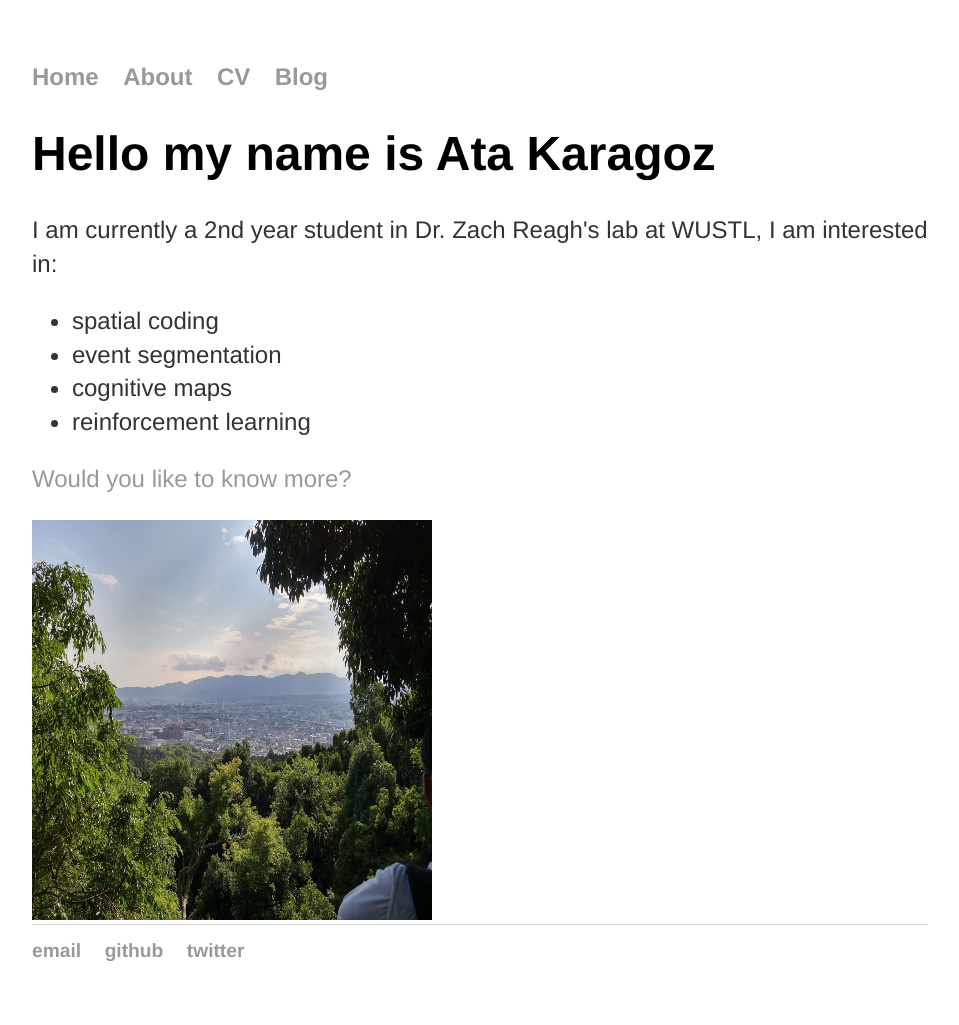
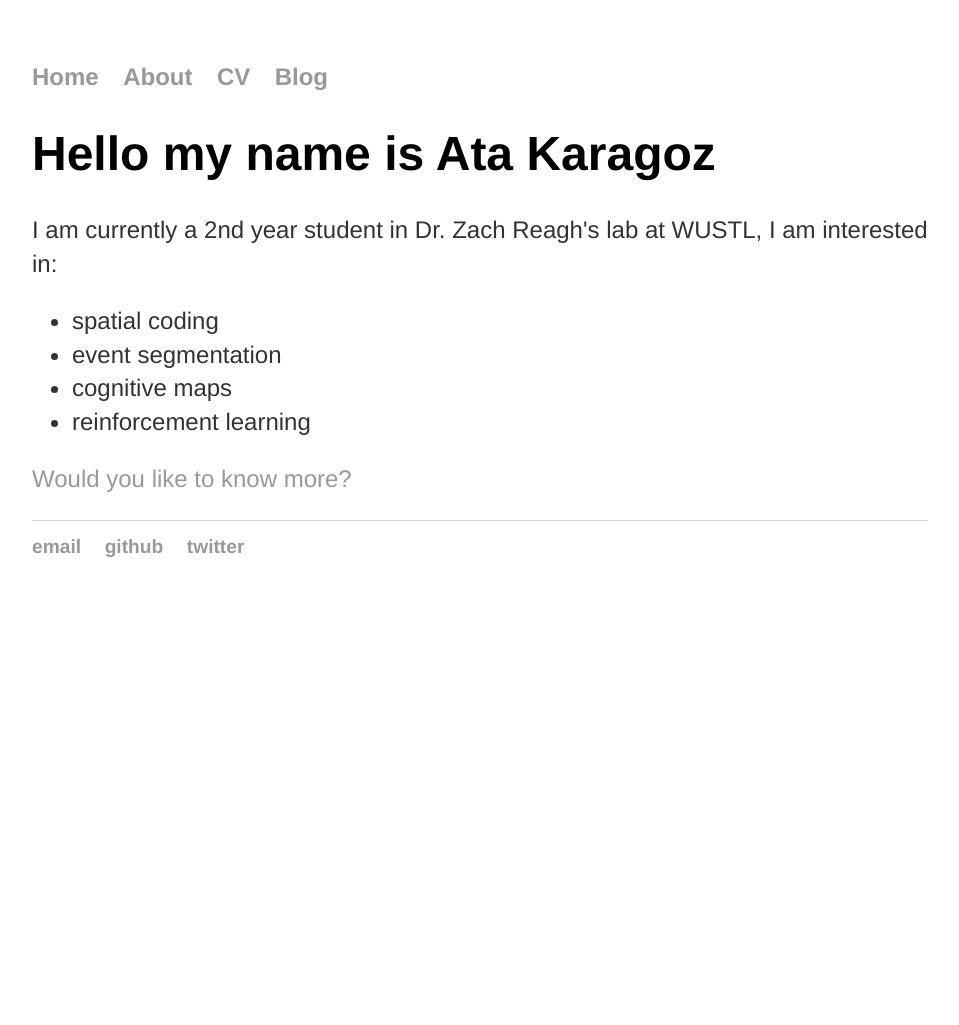
Before and after one commit to atakaragoz/atakaragoz.github.io, a Jekyll site: the page built from index.html, in a window 1280 px wide. Shown: the whole page, without its empty margins (160-1119 px from the left). Built offline with Jekyll 4.4.1, drawn with Linux system fonts in a browser that asks for light colours; after the commit the page ends 900 px from its top, so only the background shows below that.

Commit message:
oops forgot this

```diff
--- a/index.html
+++ b/index.html
@@ -14,6 +14,3 @@ title: Ata Karagoz
 	</ul>
 
 	<p><a href="/about">Would you like to know more?</a></p>
-
-</div><!-- /.blurb -->
-	<img src="{{site.baseurl}}/assets/images/kyoto.jpg" alt="">
```
